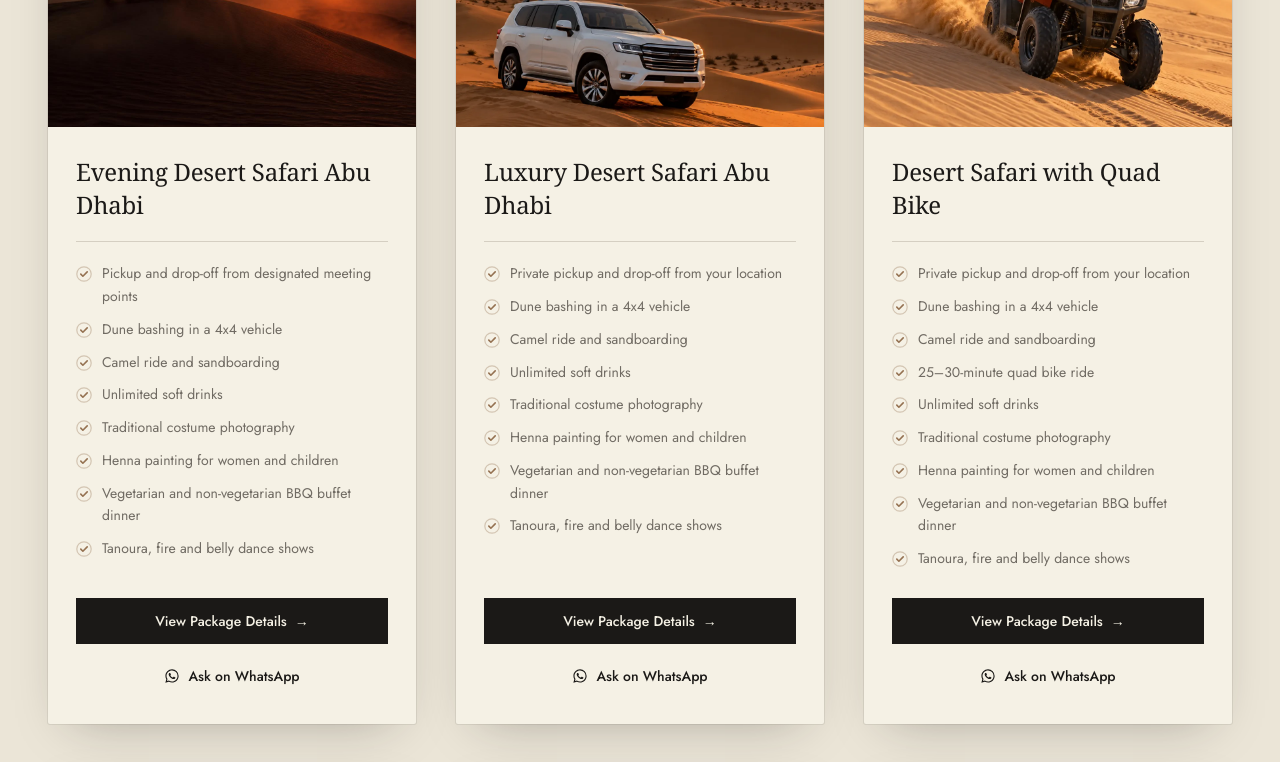
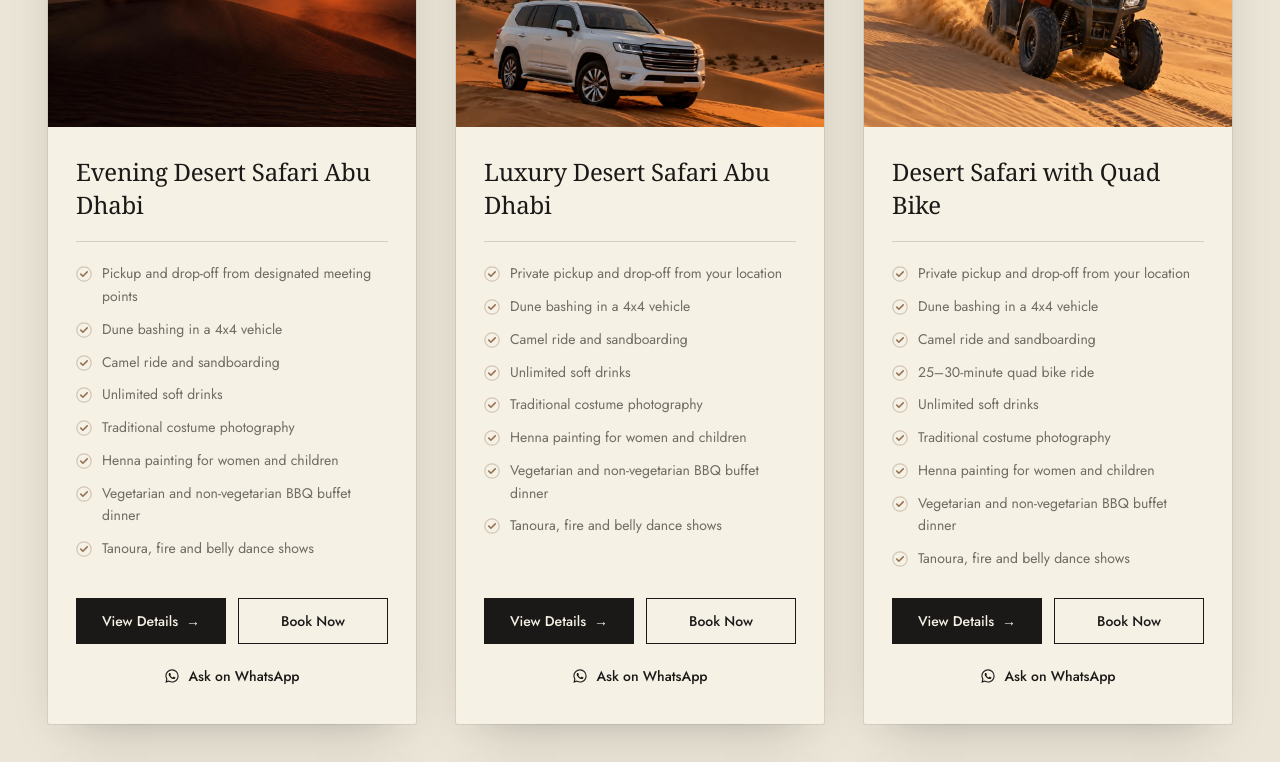
Before and after one commit to Muneebmalikktk/book-abu-dhabi-safari-frontend, a React (Vite) app: page / in a window 1280 px wide. Shown: the part 2220-2982 px from the top of the page. Built offline with nearby package versions, Linux system fonts and the light colour scheme; no server answers.

Commit message:
feat: add Book Now button to safari package cards

```diff
--- a/src/components/SafariCard.jsx
+++ b/src/components/SafariCard.jsx
@@ -102,15 +102,24 @@ export default function SafariCard({ packageData }) {
           ))}
         </ul>
 
+        <div className="mt-7 flex gap-3">
           <Link
             to={detailUrl}
-          className="mt-7 flex w-full items-center justify-center border border-foreground bg-foreground px-4 py-3 text-sm font-medium text-background transition-colors hover:bg-primary hover:text-primary-foreground"
+            className="flex min-w-0 flex-1 items-center justify-center border border-foreground bg-foreground px-3 py-3 text-center text-sm font-medium text-background transition-colors hover:bg-primary hover:text-primary-foreground"
           >
-          View Package Details{" "}
-          <span className="ml-2" aria-hidden="true">
+            View Details
+            <span className="ml-2 shrink-0" aria-hidden="true">
               →
             </span>
           </Link>
+
+          <Link
+            to="/book"
+            className="flex min-w-0 flex-1 items-center justify-center border border-foreground px-3 py-3 text-center text-sm font-medium text-foreground transition-colors hover:bg-foreground hover:text-background"
+          >
+            Book Now
+          </Link>
+        </div>
 
         <a
           href={packageWhatsappHref(title)}
```
Lines whose indentation alone changed are shown as unchanged.
